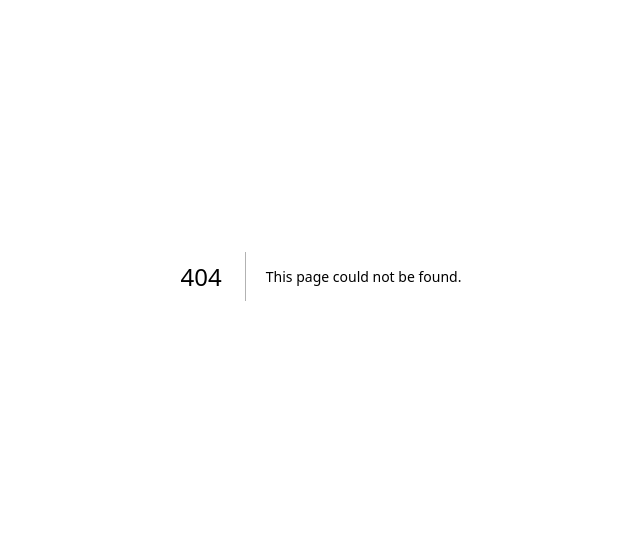
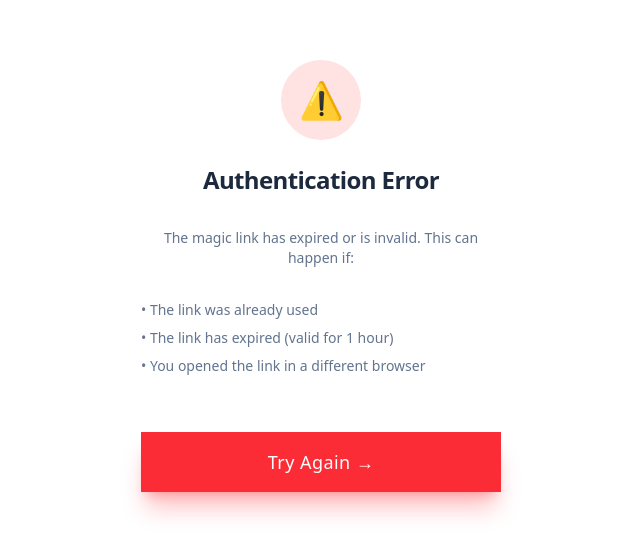
Before and after one commit to P1xellzxc/HATI2-Cloud, a Next.js app: page /auth/auth-code-error in a window 1280 px wide. Before the commit this address had no page. Shown: the part 124-680 px from the top of the page, without its empty margins (319-959 px from the left). Built offline with nearby package versions, Linux system fonts and the light colour scheme.

Commit message:
Add auth-code-error page for failed magic link authentication

```diff
--- /dev/null
+++ b/src/app/auth/auth-code-error/page.tsx
@@ -0,0 +1,32 @@
+'use client'
+
+import Link from 'next/link'
+
+export default function AuthCodeErrorPage() {
+    return (
+        <div className="flex min-h-screen flex-col items-center justify-center p-4">
+            <div className="w-full max-w-md space-y-8 anime-card p-10 bg-white dark:bg-slate-800 border-4 border-white dark:border-slate-700 text-center">
+                <div className="mx-auto h-20 w-20 bg-red-100 rounded-full flex items-center justify-center text-4xl mb-6">
+                    ⚠️
+                </div>
+                <h1 className="text-2xl font-extrabold text-slate-800 dark:text-white tracking-tight">
+                    Authentication Error
+                </h1>
+                <p className="mt-2 text-sm font-medium text-slate-500 dark:text-slate-400">
+                    The magic link has expired or is invalid. This can happen if:
+                </p>
+                <ul className="text-left text-sm text-slate-500 dark:text-slate-400 space-y-2 mt-4">
+                    <li>• The link was already used</li>
+                    <li>• The link has expired (valid for 1 hour)</li>
+                    <li>• You opened the link in a different browser</li>
+                </ul>
+                <Link
+                    href="/login"
+                    className="anime-button inline-block w-full bg-red-500 text-white py-4 hover:bg-red-400 shadow-xl shadow-red-500/30 text-lg tracking-wide mt-6"
+                >
+                    Try Again →
+                </Link>
+            </div>
+        </div>
+    )
+}
```
